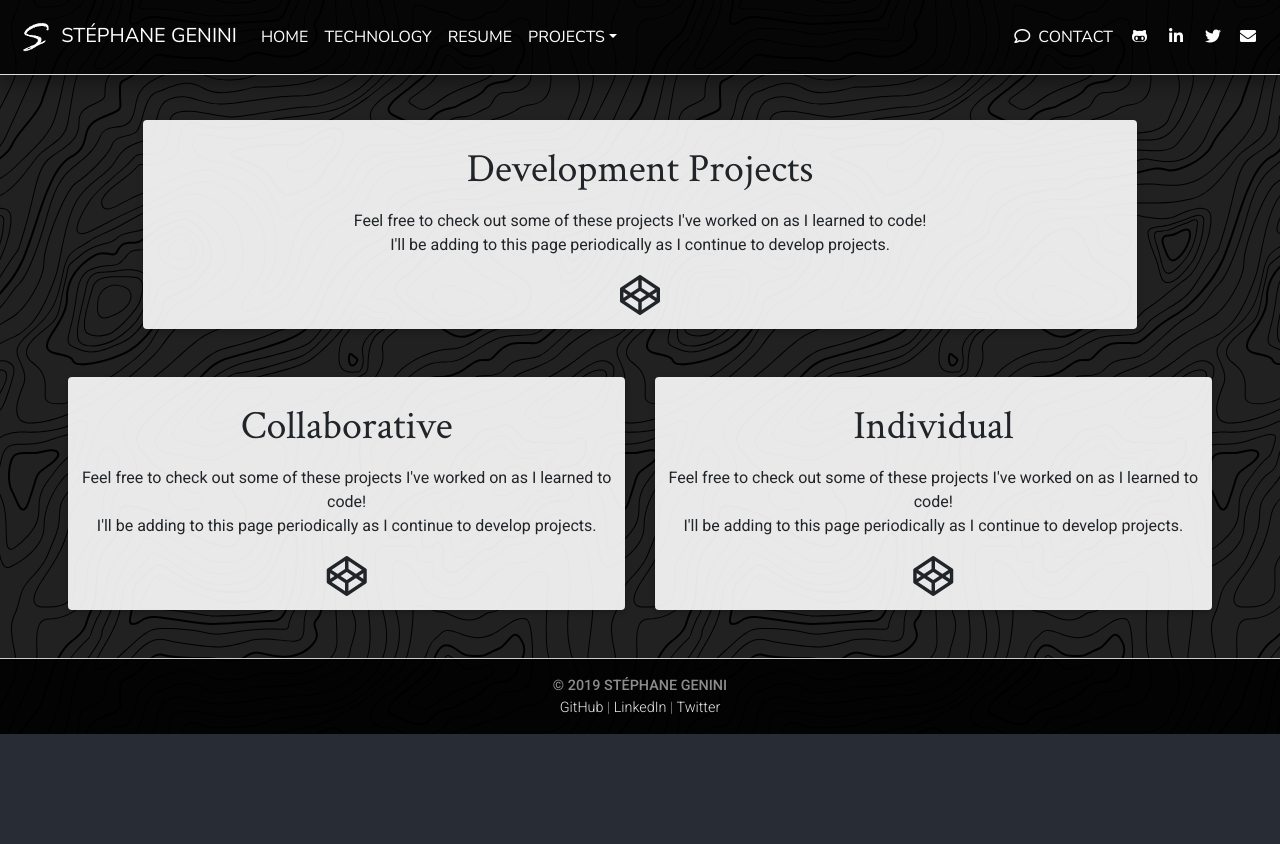
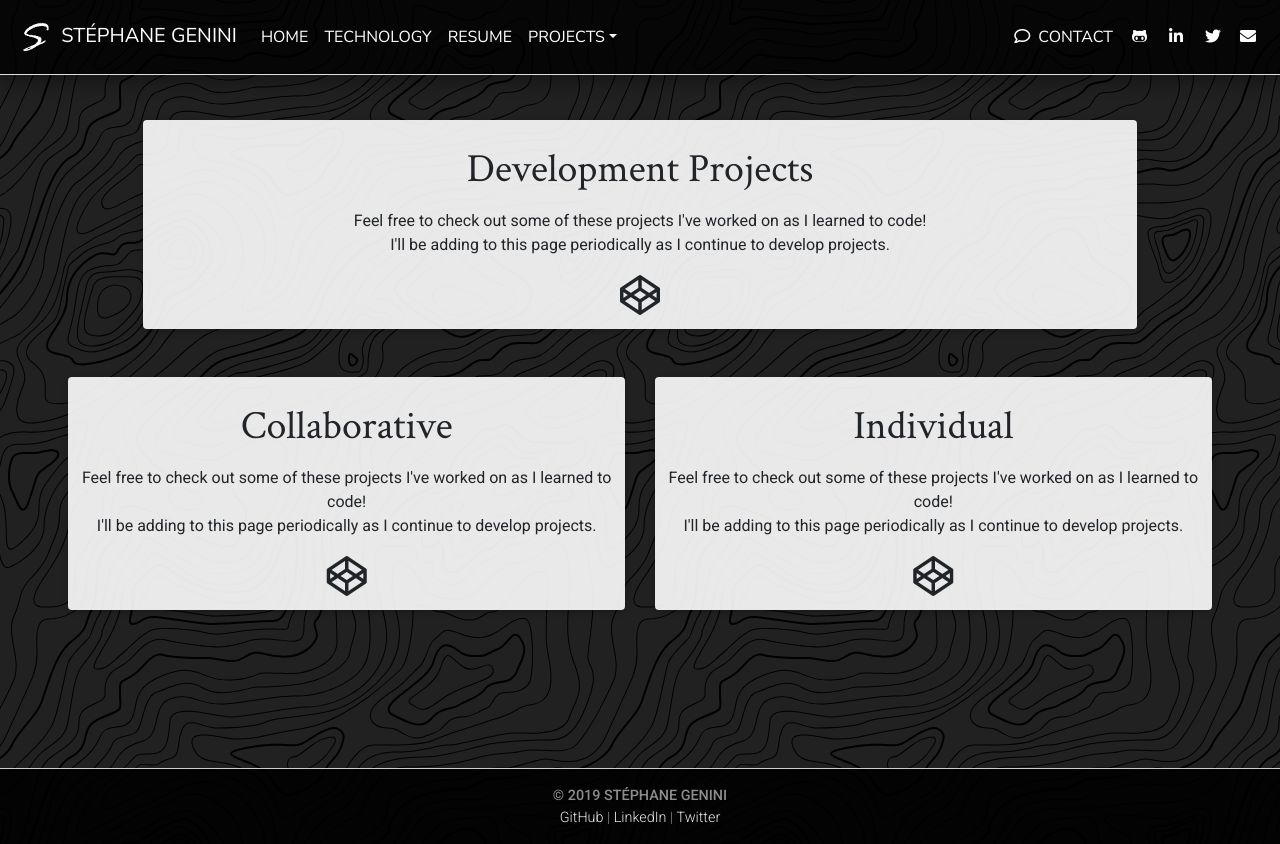
Before and after one commit to sgenini/portfolio, a React (Create React App) app: page /projects in a window 1280 px wide. Before the commit the page ends 800 px from the top, so only its background shows below. Built offline with nearby package versions, Linux system fonts and the light colour scheme.

Commit message:
redeploy formspree email

```diff
--- a/now.json
+++ b/now.json
@@ -1,7 +1,7 @@
 {
   "version": 2,
   "name": "portfolio",
-  "alias": ["stephanegenini.com", "www.stephanegenini.com"],
+  "alias": ["www.stephanegenini.com"],
   "regions": ["sfo"],
   "builds": [
     {
--- a/src/components/Contact/Contact.js
+++ b/src/components/Contact/Contact.js
@@ -29,7 +29,7 @@ class Contact extends React.Component {
         <MDBContainer style={{width:"80%", minHeight: "75vh"}}>
 
           <MDBCard className="shadow-box-example hoverable">
-            <form id="contact-form" action="https://formspree.io/contact@stephanegenini.com" method="POST" >
+            <form id="contact-form" action="https://formspree.io/sgenini@gmail.com" method="POST" >
               <MDBRow>
                 <MDBCol lg="7" className="mx-auto">
                   <MDBCardBody className="form ml-auto">
--- a/src/components/Projects/Projects.js
+++ b/src/components/Projects/Projects.js
@@ -3,7 +3,7 @@ import {  MDBRow, MDBCol, MDBCard, MDBCardBody, MDBIcon, MDBContainer } from "md
 
 const Projects = () => {
   return (
-    <section className="projects-page mb-5" style={{opacity: ".9", paddingTop: "120px", minHeight: "100%"}}>
+    <section className="projects-page mb-5" style={{opacity: ".9", paddingTop: "120px", minHeight: "90vh"}}>
       <MDBContainer style={{width:"80%", minHeight: "0vh"}}>
         <MDBCard className="shadow-box-example hoverable">
           <MDBRow>
```
